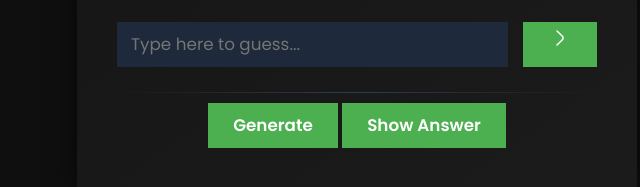
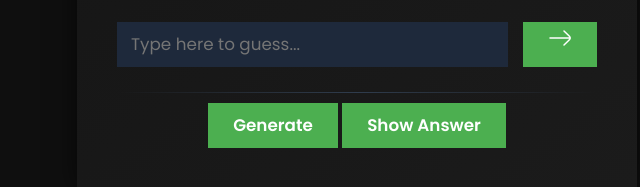
Before and after one commit to pypppe/unscrub, a plain HTML site: page index.html in a window 1280 px wide. Shown: the part 425-612 px from the top of the page, 283-923 px from the left. Drawn offline with Linux system fonts and the light colour scheme.

Commit message:
Update index.html

```diff
--- a/index.html
+++ b/index.html
@@ -27,11 +27,13 @@
   <button id="submitBtn" type="button" aria-label="Submit guess">
     <svg viewBox="0 0 24 24" fill="none" xmlns="http://www.w3.org/2000/svg" width="24" height="24">
       <g id="SVGRepo_iconCarrier">
-        <path d="M9 5L14.15 10C14.4237 10.2563 14.6419 10.5659 14.791 10.9099C14.9402 11.2539 15.0171 11.625 15.0171 12C15.0171 12.375 14.9402 12.7458 14.791 13.0898C14.6419 13.4339 14.4237 13.7437 14.15 14L9 19" stroke="#ffffff" stroke-width="1.5" stroke-linecap="round" stroke-linejoin="round"></path>
+        <path d="M2 12.0701H22" stroke="#ffffff" stroke-width="1.5" stroke-linecap="round" stroke-linejoin="round"></path>
+        <path d="M16 5L21.16 10C21.4324 10.2571 21.6494 10.567 21.7977 10.9109C21.946 11.2548 22.0226 11.6255 22.0226 12C22.0226 12.3745 21.946 12.7452 21.7977 13.0891C21.6494 13.433 21.4324 13.7429 21.16 14L16 19" stroke="#ffffff" stroke-width="1.5" stroke-linecap="round" stroke-linejoin="round"></path>
       </g>
     </svg>
   </button>
 </div>
+
 
     <div class="input-divider"></div>
 
```
